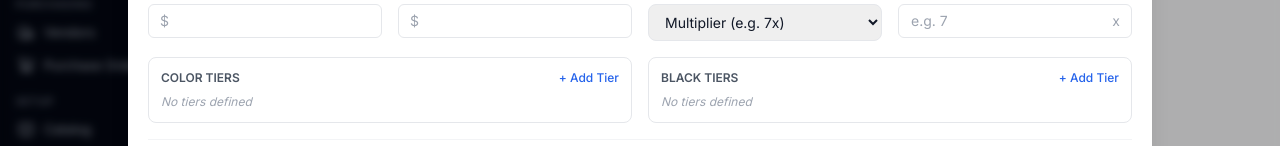
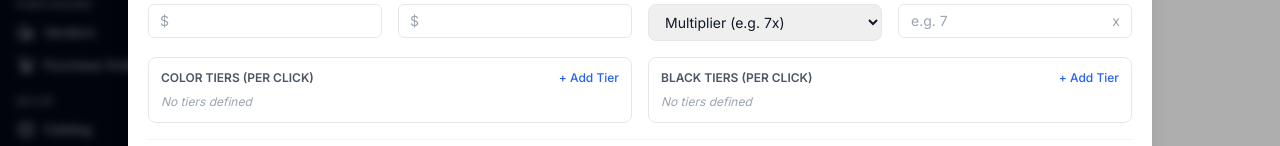
Before and after one commit to jorfdz/QuickQuote, a React (Vite) app: page /equipment in a window 1280 px wide. Both pictures are taken after typing "Sample" into the empty fields and a click on the button "Add Equipment". Shown: the part 439-585 px from the top of the page. Built offline with nearby package versions, Linux system fonts and the light colour scheme.

Commit message:
SQ Ft Tiered Pricing

```diff
--- a/src/data/pricingData.ts
+++ b/src/data/pricingData.ts
@@ -177,12 +177,10 @@ export const defaultPricingEquipment: PricingEquipment[] = [
     costType: 'cost_only',
     markupMultiplier: 7,
     unitCost: 0.50,
-    sqftTiers: [
+    colorTiers: [
       { minQty: 1, pricePerUnit: 3.50 },
-      { minQty: 50, pricePerUnit: 3.00 },
-      { minQty: 100, pricePerUnit: 2.50 },
-      { minQty: 500, pricePerUnit: 2.00 },
-      { minQty: 1000, pricePerUnit: 1.75 },
+      { minQty: 10, pricePerUnit: 3.00 },
+      { minQty: 50, pricePerUnit: 2.50 },
     ],
     initialSetupFee: 0,
     markupType: 'multiplier',
--- a/src/pages/Equipment/index.tsx
+++ b/src/pages/Equipment/index.tsx
@@ -39,7 +39,6 @@ const emptyEquipmentForm = {
   unitCost: 0,
   colorTiers: [] as EquipmentPricingTier[],
   blackTiers: [] as EquipmentPricingTier[],
-  sqftTiers: [] as EquipmentPricingTier[],
   initialSetupFee: 0,
   unitsPerHour: undefined as number | undefined,
   timeCostPerHour: undefined as number | undefined,
@@ -66,7 +65,9 @@ const TierEditor: React.FC<{
   label: string;
   tiers: EquipmentPricingTier[];
   onChange: (tiers: EquipmentPricingTier[]) => void;
-}> = ({ label, tiers, onChange }) => {
+  qtyLabel?: string;
+  priceLabel?: string;
+}> = ({ label, tiers, onChange, qtyLabel = 'Min Qty', priceLabel = '$/unit' }) => {
   const addTier = () => onChange([...tiers, { minQty: 0, pricePerUnit: 0 }]);
   const removeTier = (i: number) => onChange(tiers.filter((_, idx) => idx !== i));
   const updateTier = (i: number, field: keyof EquipmentPricingTier, val: number) =>
@@ -79,14 +80,21 @@ const TierEditor: React.FC<{
         <button onClick={addTier} className="text-xs text-blue-600 hover:text-blue-700 font-medium">+ Add Tier</button>
       </div>
       {tiers.length === 0 && <p className="text-xs text-gray-400 italic">No tiers defined</p>}
+      {tiers.length > 0 && (
+        <div className="flex gap-2 items-center mb-1 px-0.5">
+          <span className="w-24 text-[10px] font-medium text-gray-400 uppercase">{qtyLabel}</span>
+          <span className="w-4" />
+          <span className="w-24 text-[10px] font-medium text-gray-400 uppercase">{priceLabel}</span>
+        </div>
+      )}
       <div className="space-y-1">
         {tiers.map((t, i) => (
           <div key={i} className="flex gap-2 items-center">
             <input type="number" value={t.minQty} onChange={e => updateTier(i, 'minQty', parseInt(e.target.value) || 0)}
-              className="w-24 px-2 py-1 text-xs border rounded" placeholder="Min Qty" />
+              className="w-24 px-2 py-1 text-xs border rounded" placeholder={qtyLabel} />
             <span className="text-xs text-gray-400">@</span>
             <input type="number" value={t.pricePerUnit} onChange={e => updateTier(i, 'pricePerUnit', parseFloat(e.target.value) || 0)}
-              className="w-24 px-2 py-1 text-xs border rounded" placeholder="$/unit" step="0.001" />
+              className="w-24 px-2 py-1 text-xs border rounded" placeholder={priceLabel} step="0.001" />
             <button onClick={() => removeTier(i)} className="p-0.5 text-red-400 hover:text-red-600"><X className="w-3 h-3" /></button>
           </div>
         ))}
@@ -159,7 +167,7 @@ export const Equipment: React.FC = () => {
       unitCost: equipForm.unitCost,
       colorTiers: equipForm.colorTiers,
       blackTiers: equipForm.blackTiers,
-      sqftTiers: equipForm.sqftTiers,
+
       initialSetupFee: equipForm.initialSetupFee,
       unitsPerHour: equipForm.unitsPerHour,
       timeCostPerHour: equipForm.timeCostPerHour,
@@ -184,7 +192,6 @@ export const Equipment: React.FC = () => {
       unitCost: e.unitCost,
       colorTiers: e.colorTiers || [],
       blackTiers: e.blackTiers || [],
-      sqftTiers: e.sqftTiers || [],
       initialSetupFee: e.initialSetupFee,
       unitsPerHour: e.unitsPerHour,
       timeCostPerHour: e.timeCostPerHour,
@@ -210,7 +217,7 @@ export const Equipment: React.FC = () => {
       unitCost: equipForm.unitCost,
       colorTiers: equipForm.colorTiers,
       blackTiers: equipForm.blackTiers,
-      sqftTiers: equipForm.sqftTiers,
+
       initialSetupFee: equipForm.initialSetupFee,
       unitsPerHour: equipForm.unitsPerHour,
       timeCostPerHour: equipForm.timeCostPerHour,
@@ -233,7 +240,6 @@ export const Equipment: React.FC = () => {
       unitCost: eq.unitCost,
       colorTiers: eq.colorTiers ? [...eq.colorTiers.map(t => ({ ...t }))] : [],
       blackTiers: eq.blackTiers ? [...eq.blackTiers.map(t => ({ ...t }))] : [],
-      sqftTiers: eq.sqftTiers ? [...eq.sqftTiers.map(t => ({ ...t }))] : [],
       initialSetupFee: eq.initialSetupFee,
       unitsPerHour: eq.unitsPerHour,
       timeCostPerHour: eq.timeCostPerHour,
@@ -413,8 +419,7 @@ export const Equipment: React.FC = () => {
             const isExpanded = expandedEquipId === eq.id;
             const colorTierCount = showColorTiers(eq) ? (eq.colorTiers || []).length : 0;
             const blackTierCount = showBlackTiers(eq) ? (eq.blackTiers || []).length : 0;
-            const sqftTierCount = eq.costUnit === 'per_sqft' ? (eq.sqftTiers || []).length : 0;
-            const totalTiers = colorTierCount + blackTierCount + sqftTierCount;
+            const totalTiers = colorTierCount + blackTierCount;
             const nextMaint = getNextMaintenance(eq);
 
             return (
@@ -510,9 +515,14 @@ export const Equipment: React.FC = () => {
                       <div className="grid grid-cols-2 gap-4 max-w-2xl">
                         {showColorTiers(eq) && colorTierCount > 0 && (
                           <div>
-                            <p className="text-xs font-semibold text-gray-600 mb-2 uppercase">Color Tiers</p>
+                            <p className="text-xs font-semibold text-gray-600 mb-2 uppercase">
+                              Color Tiers {eq.costUnit === 'per_sqft' ? '(per Sq Ft)' : '(per Click)'}
+                            </p>
                             <table className="w-full text-xs">
-                              <thead><tr className="text-gray-400"><th className="text-left py-1">Min Qty</th><th className="text-right py-1">Price/Unit</th></tr></thead>
+                              <thead><tr className="text-gray-400">
+                                <th className="text-left py-1">{eq.costUnit === 'per_sqft' ? 'Min Sq Ft' : 'Min Qty'}</th>
+                                <th className="text-right py-1">{eq.costUnit === 'per_sqft' ? 'Price/Sq Ft' : 'Price/Click'}</th>
+                              </tr></thead>
                               <tbody>
                                 {(eq.colorTiers || []).map((t, i) => (
                                   <tr key={i} className="border-t border-gray-100">
@@ -526,27 +536,16 @@ export const Equipment: React.FC = () => {
                         )}
                         {showBlackTiers(eq) && blackTierCount > 0 && (
                           <div>
-                            <p className="text-xs font-semibold text-gray-600 mb-2 uppercase">Black Tiers</p>
+                            <p className="text-xs font-semibold text-gray-600 mb-2 uppercase">
+                              Black Tiers {eq.costUnit === 'per_sqft' ? '(per Sq Ft)' : '(per Click)'}
+                            </p>
                             <table className="w-full text-xs">
-                              <thead><tr className="text-gray-400"><th className="text-left py-1">Min Qty</th><th className="text-right py-1">Price/Unit</th></tr></thead>
+                              <thead><tr className="text-gray-400">
+                                <th className="text-left py-1">{eq.costUnit === 'per_sqft' ? 'Min Sq Ft' : 'Min Qty'}</th>
+                                <th className="text-right py-1">{eq.costUnit === 'per_sqft' ? 'Price/Sq Ft' : 'Price/Click'}</th>
+                              </tr></thead>
                               <tbody>
                                 {(eq.blackTiers || []).map((t, i) => (
-                                  <tr key={i} className="border-t border-gray-100">
-                                    <td className="py-1">{t.minQty.toLocaleString()}</td>
-                                    <td className="text-right font-medium">{formatCurrency(t.pricePerUnit)}</td>
-                                  </tr>
-                                ))}
-                              </tbody>
-                            </table>
-                          </div>
-                        )}
-                        {eq.costUnit === 'per_sqft' && sqftTierCount > 0 && (
-                          <div>
-                            <p className="text-xs font-semibold text-gray-600 mb-2 uppercase">Sq Ft Tiers</p>
-                            <table className="w-full text-xs">
-                              <thead><tr className="text-gray-400"><th className="text-left py-1">Min Sq Ft</th><th className="text-right py-1">Price/Sq Ft</th></tr></thead>
-                              <tbody>
-                                {(eq.sqftTiers || []).map((t, i) => (
                                   <tr key={i} className="border-t border-gray-100">
                                     <td className="py-1">{t.minQty.toLocaleString()}</td>
                                     <td className="text-right font-medium">{formatCurrency(t.pricePerUnit)}</td>
@@ -729,27 +728,30 @@ export const Equipment: React.FC = () => {
               </div>
             )}
 
-            {/* Tier editors — per click */}
-            {equipForm.costUnit === 'per_click' && showUnitCost && (
+            {/* Tier editors — shown for both per_click and per_sqft, driven by color capability */}
+            {showUnitCost && (
               <div className={`grid gap-4 ${
                 equipForm.colorCapability === 'Color and Black' ? 'grid-cols-2' : 'grid-cols-1'
               }`}>
                 {(equipForm.colorCapability === 'Color' || equipForm.colorCapability === 'Color and Black') && (
-                  <TierEditor label="Color Tiers" tiers={equipForm.colorTiers} onChange={tiers => setEquipForm(f => ({ ...f, colorTiers: tiers }))} />
+                  <TierEditor
+                    label={equipForm.costUnit === 'per_sqft' ? 'Color Tiers (per Sq Ft)' : 'Color Tiers (per Click)'}
+                    tiers={equipForm.colorTiers}
+                    onChange={tiers => setEquipForm(f => ({ ...f, colorTiers: tiers }))}
+                    qtyLabel={equipForm.costUnit === 'per_sqft' ? 'Min Sq Ft' : 'Min Qty'}
+                    priceLabel={equipForm.costUnit === 'per_sqft' ? '$/sq ft' : '$/click'}
+                  />
                 )}
                 {(equipForm.colorCapability === 'Black' || equipForm.colorCapability === 'Color and Black') && (
-                  <TierEditor label="Black Tiers" tiers={equipForm.blackTiers} onChange={tiers => setEquipForm(f => ({ ...f, blackTiers: tiers }))} />
+                  <TierEditor
+                    label={equipForm.costUnit === 'per_sqft' ? 'Black Tiers (per Sq Ft)' : 'Black Tiers (per Click)'}
+                    tiers={equipForm.blackTiers}
+                    onChange={tiers => setEquipForm(f => ({ ...f, blackTiers: tiers }))}
+                    qtyLabel={equipForm.costUnit === 'per_sqft' ? 'Min Sq Ft' : 'Min Qty'}
+                    priceLabel={equipForm.costUnit === 'per_sqft' ? '$/sq ft' : '$/click'}
+                  />
                 )}
               </div>
-            )}
-
-            {/* Tier editors — per sq ft */}
-            {equipForm.costUnit === 'per_sqft' && showUnitCost && (
-              <TierEditor
-                label="Sq Ft Pricing Tiers (Min Sq Ft → Price per Sq Ft)"
-                tiers={equipForm.sqftTiers}
-                onChange={tiers => setEquipForm(f => ({ ...f, sqftTiers: tiers }))}
-              />
             )}
 
             {/* Save / Cancel */}
```
